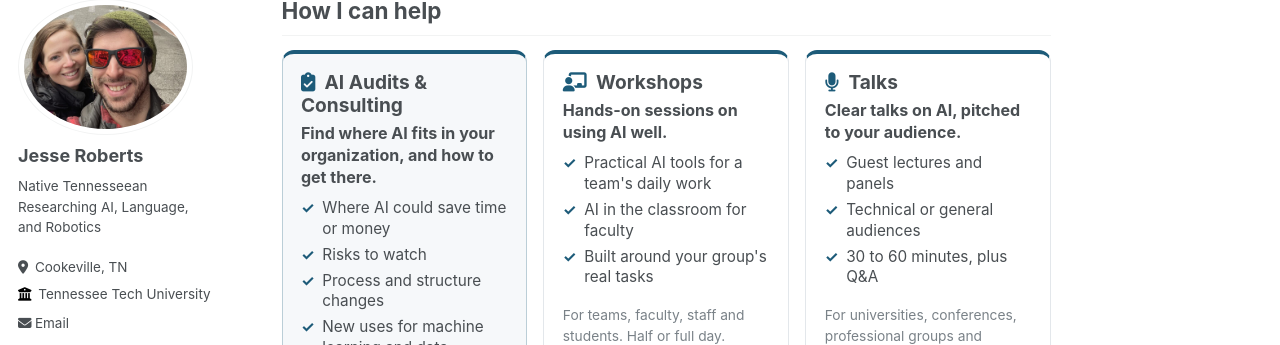
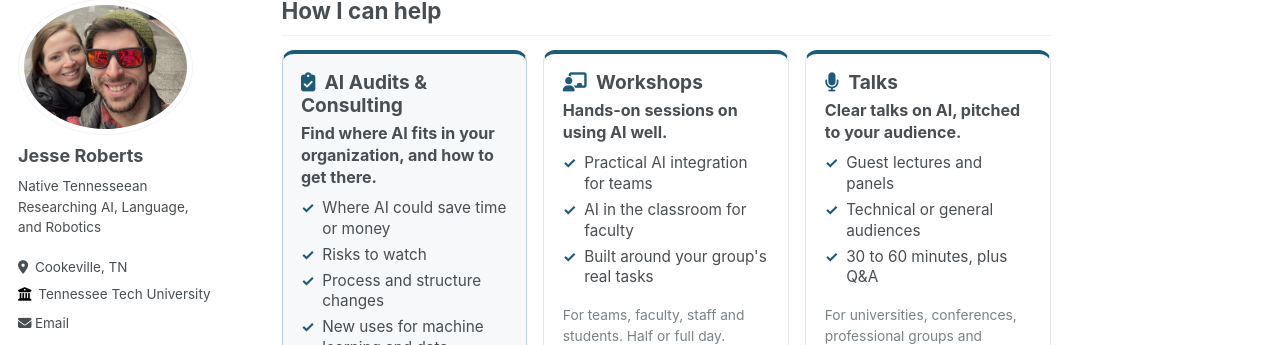
Before and after one commit to JesseTNRoberts/New-site-test, a Jekyll site: the page built from _pages/services.html, in a window 1280 px wide and 900 px high, scrolled down 317 px. Shown: the part 107-452 px from the top of the window. Built offline with Jekyll 4.4.1, drawn with Linux system fonts in a browser that asks for light colours; some web fonts are replaced.

Commit message:
Services: workshops cover practical AI integration for teams
Co-Authored-By: Claude Opus 5.5 <noreply@anthropic.com>
Claude-Session: https://claude.ai/code/session_01BWpusBycuS7rDY9WRWLMsn

```diff
--- a/_data/services.yml
+++ b/_data/services.yml
@@ -44,7 +44,7 @@ offerings:
     icon: fas fa-chalkboard-teacher
     pitch: "Hands-on sessions on using AI well."
     points:
-      - "Practical AI tools for a team's daily work"
+      - "Practical AI integration for teams"
       - "AI in the classroom for faculty"
       - "Built around your group's real tasks"
     meta: "For teams, faculty, staff and students. Half or full day."
```
